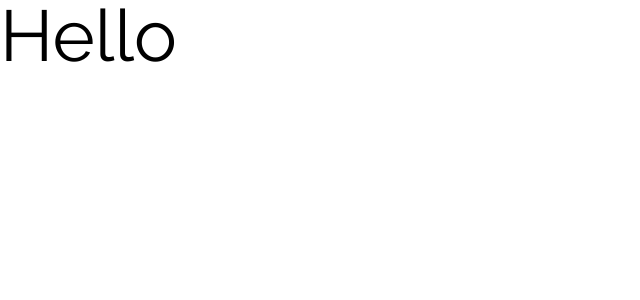
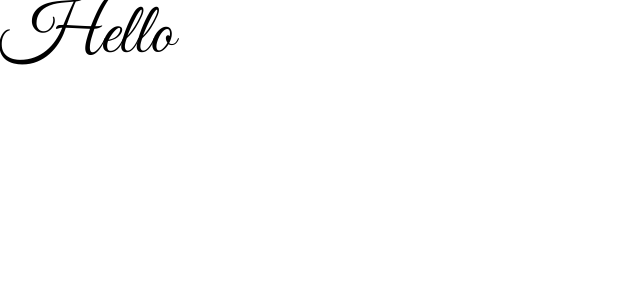
Before and after one commit to lucasmelosilva/portifolio, a React (Vite) app: page / in a window 1280 px wide. Shown: the top 300 px of the page, without its empty margins (0-640 px from the left). Built offline with nearby package versions, Linux system fonts and the light colour scheme.

Commit message:
add fonte Great Vibes

```diff
--- a/src/App.jsx
+++ b/src/App.jsx
@@ -1,7 +1,7 @@
 function App() {
 
   return (
-    <h1 className="text-7xl">Hello</h1>
+    <h1 className="font-signature text-7xl">Hello</h1>
   )
 }
 
--- a/src/index.css
+++ b/src/index.css
@@ -1,4 +1,6 @@
 @import url('https://fonts.googleapis.com/css2?family=Raleway:ital,wght@0,100;0,200;0,300;0,400;0,500;0,600;0,700;0,800;0,900;1,100;1,200;1,300;1,400;1,500;1,600;1,700;1,800;1,900&display=swap');
+
+@import url('https://fonts.googleapis.com/css2?family=Great+Vibes&display=swap');
 
 @tailwind base;
 @tailwind components;
--- a/tailwind.config.cjs
+++ b/tailwind.config.cjs
@@ -5,6 +5,9 @@ module.exports = {
   ],
   theme: {
     extend: {},
+    fontFamily: {
+      signature: ['Great Vibes']
+    }
   },
   plugins: [],
 }
```
